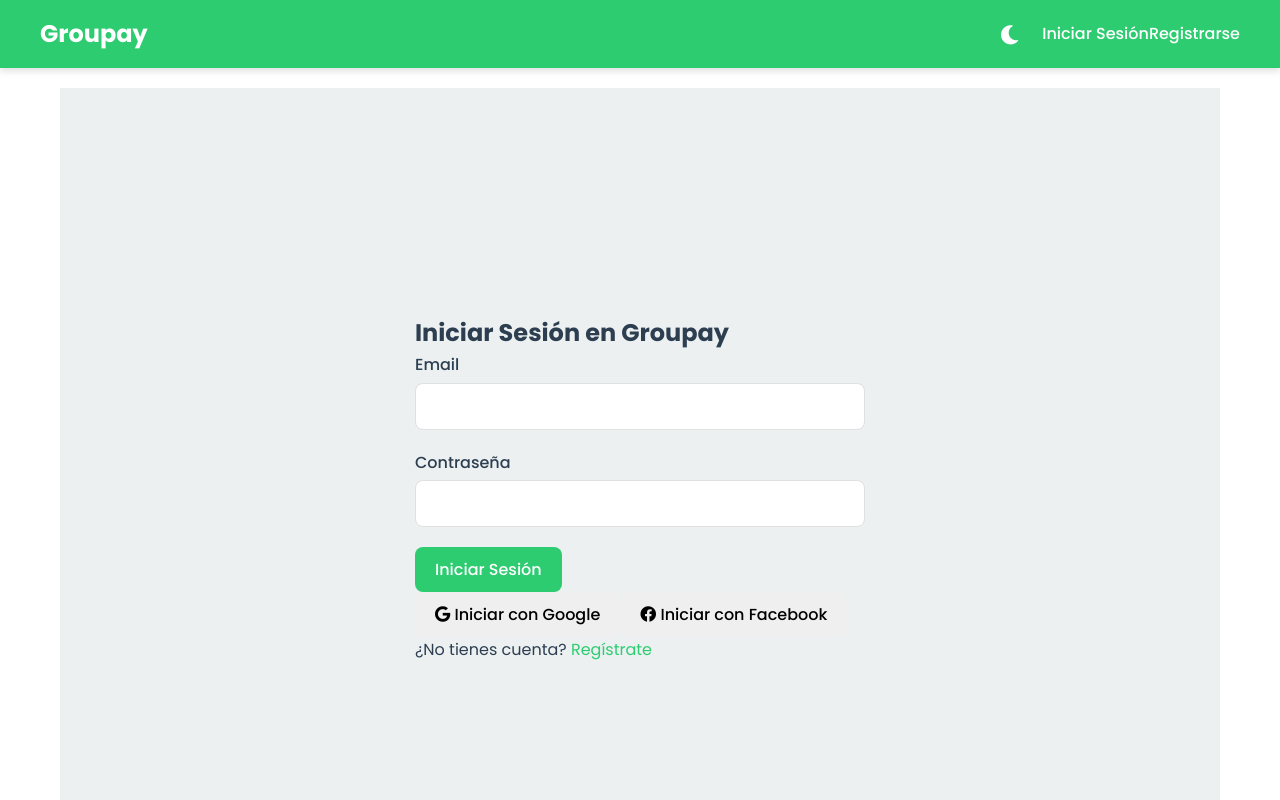
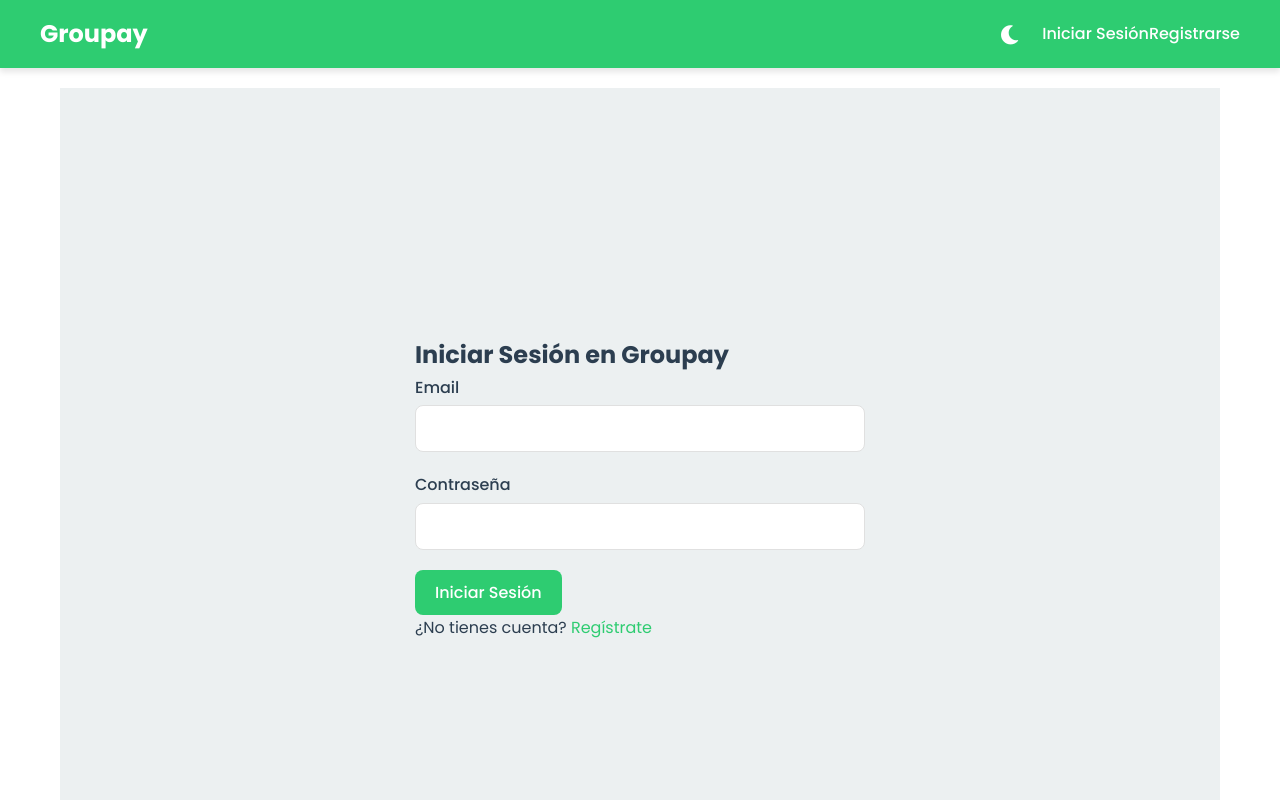
Before and after one commit to AndriuuU/Groupay-Vue, a Vue app: page /login in a window 1280 px wide. Shown: the top 800 px of the page. Built offline with nearby package versions, Linux system fonts and the light colour scheme; no server answers.

Commit message:
no ver cuenta de google

```diff
--- a/src/components/auth/LoginForm.vue
+++ b/src/components/auth/LoginForm.vue
@@ -17,14 +17,11 @@
           </button>
         </div>
       </form>
-      <div class="social-login">
+      <!--<div class="form-actions">
         <button class="btn btn-google" @click="loginWithGoogle" :disabled="isLoading">
           <i class="fab fa-google"></i> Iniciar con Google
         </button>
-        <button class="btn btn-facebook" @click="loginWithFacebook" :disabled="isLoading">
-          <i class="fab fa-facebook"></i> Iniciar con Facebook
-        </button>
-      </div>
+      </div> -->
       <p class="login-footer">
         ¿No tienes cuenta? <router-link to="/register">Regístrate</router-link>
       </p>
@@ -61,13 +58,12 @@
         } finally {
           this.isLoading = false;
         }
-      },
-
+      }
+      /*
       async loginWithGoogle() {
         // Implementación de login con Google
         this.isLoading = true;
         try {
-          // Aquí iría la lógica para obtener el token de Google
           const googleToken = 'google-token';
           const response = await authService.loginWithGoogle(googleToken);
           localStorage.setItem('token', response.data.token);
@@ -79,6 +75,7 @@
           this.isLoading = false;
         }
       },
+      */
 
     }
   };
```
